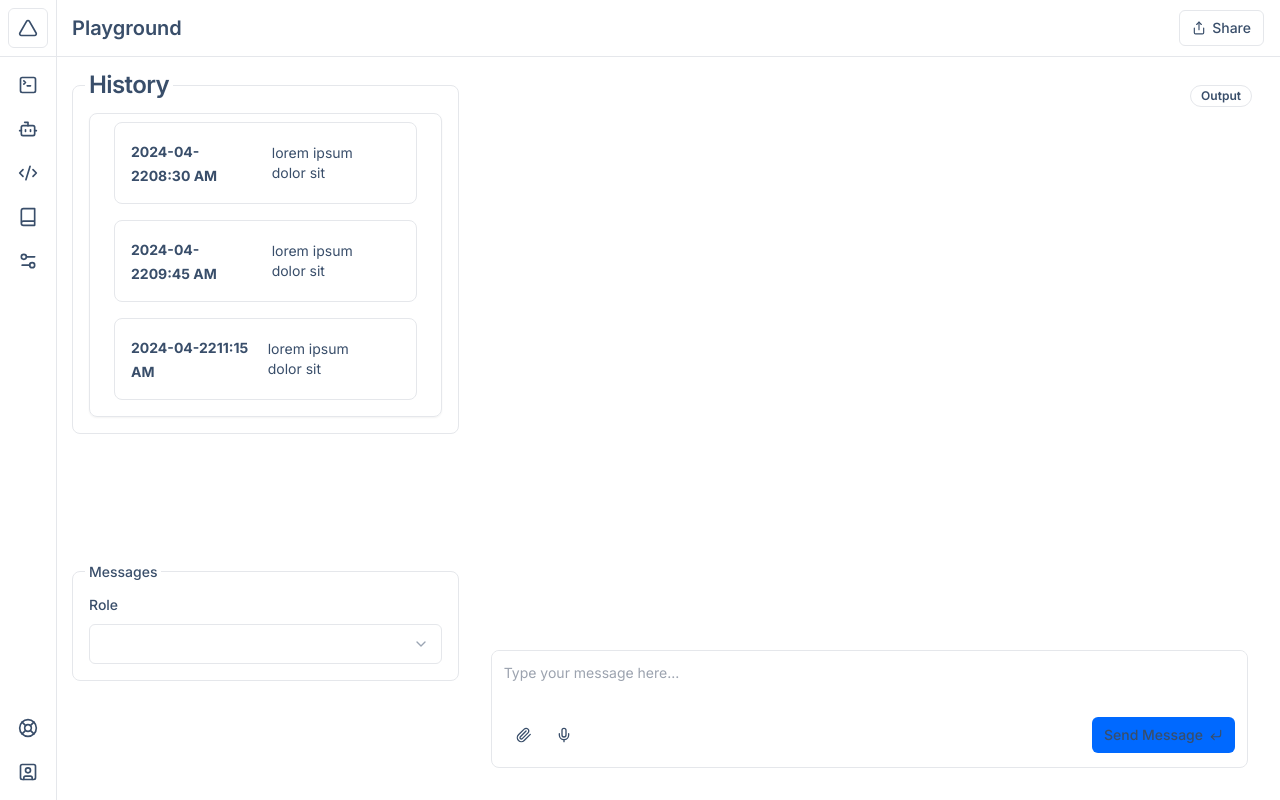
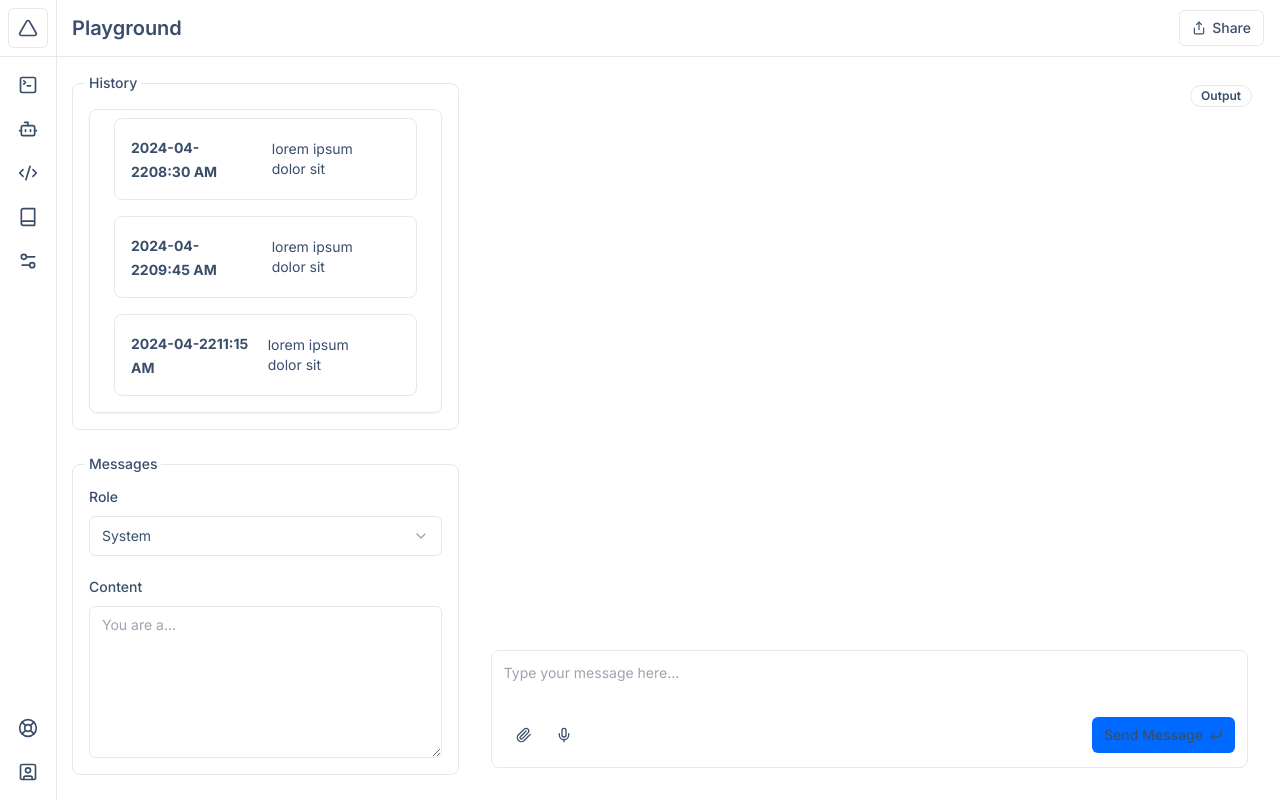
Before and after one commit to Jabril-Mahamud/next-scribe, a Next.js app: page /FormTemplate in a window 1280 px wide. Built offline with nearby package versions, Linux system fonts and the light colour scheme.

Commit message:
Merge branch 'master' of https://github.com/Jabril-Mahamud/next-scribe

```diff
--- a/app/FormTemplate/page.tsx
+++ b/app/FormTemplate/page.tsx
@@ -47,8 +47,6 @@ import {
     TooltipTrigger,
     TooltipProvider
 } from "@/components/ui/tooltip";
-import { CardTitle } from "@/components/ui/card"
-import AISelector from "../components/AISelector"
 
 export default function Dashboard() {
     return (
@@ -171,7 +169,7 @@ export default function Dashboard() {
                     </nav>
                 </aside>
                 <div className="flex flex-col">
-                    <header className="sticky top-0 z-10 flex h-[57px] items-center gap-1 border-b bg-background px-4">
+                    <header className="top-0 z-10 flex h-[57px] items-center gap-1 border-b bg-background px-4">
                         <h1 className="text-xl font-semibold">Playground</h1>
                         <Drawer>
                             <DrawerTrigger asChild>
@@ -188,7 +186,7 @@ export default function Dashboard() {
                                     </DrawerDescription>
                                 </DrawerHeader>
                                 <form className="grid w-full items-start gap-6 overflow-auto p-4 pt-0">
-                                    <fieldset className="grid gap-6 rounded-lg border p-4" >
+                                    <fieldset className="grid gap-6 rounded-lg border p-4">
                                         <legend className="-ml-1 px-1 text-sm font-medium">
                                             Settings
                                         </legend>
@@ -268,8 +266,9 @@ export default function Dashboard() {
                                                     <SelectValue placeholder="Select a role" />
                                                 </SelectTrigger>
                                                 <SelectContent>
-                                                    <SelectItem value="Arthur">Arthur</SelectItem>
-                                                    <SelectItem value="Other people">Other people</SelectItem>
+                                                    <SelectItem value="system">System</SelectItem>
+                                                    <SelectItem value="user">User</SelectItem>
+                                                    <SelectItem value="assistant">Assistant</SelectItem>
                                                 </SelectContent>
                                             </Select>
                                         </div>
@@ -294,34 +293,40 @@ export default function Dashboard() {
                         <div
                             className="relative hidden flex-col items-start gap-8 md:flex" x-chunk="dashboard-03-chunk-0"
                         >
-                            <form className="grid items-start gap-6 flex-1">
+                            <form className="grid w-full items-start gap-6">
                                 <fieldset className="grid gap-6 rounded-lg border p-4">
-                                    {/* the line 191 border p-4 is the border line that history falls on  */}
                                     <legend className="-ml-1 px-1 text-sm font-medium">
-                                        <CardTitle>History</CardTitle>
+                                        History
                                     </legend>
                                     <div>
                                         <MiniHistory salesData={jsondata} />
                                     </div>
                                 </fieldset>
-                                <fieldset className="grid gap-6 rounded-lg border p-4">
-                                    <legend className="-ml-1 px-1 text-sm font-medium">
+                                <fieldset className="grid gap-6 rounded-lg border p-4 bg-white">
+                                    <legend className="-ml-1 px-1 text-sm font-medium bg-white">
                                         Messages
                                     </legend>
                                     <div className="grid gap-3 bg-white">
                                         <Label htmlFor="role">Role</Label>
-                                        <Select defaultValue="Arthur">
+                                        <Select defaultValue="system">
                                             <SelectTrigger>
                                                 <SelectValue placeholder="Select a role" />
                                             </SelectTrigger>
-                                            <SelectContent>
+                                            <SelectContent className="bg-white">
                                                 <SelectItem value="system">System</SelectItem>
                                                 <SelectItem value="user">User</SelectItem>
                                                 <SelectItem value="assistant">Assistant</SelectItem>
                                             </SelectContent>
                                         </Select>
                                     </div>
-
+                                    <div className="grid gap-3">
+                                        <Label htmlFor="content">Content</Label>
+                                        <Textarea
+                                            id="content"
+                                            placeholder="You are a..."
+                                            className="min-h-[9.5rem]"
+                                        />
+                                    </div>
                                 </fieldset>
                             </form>
                         </div>
```
